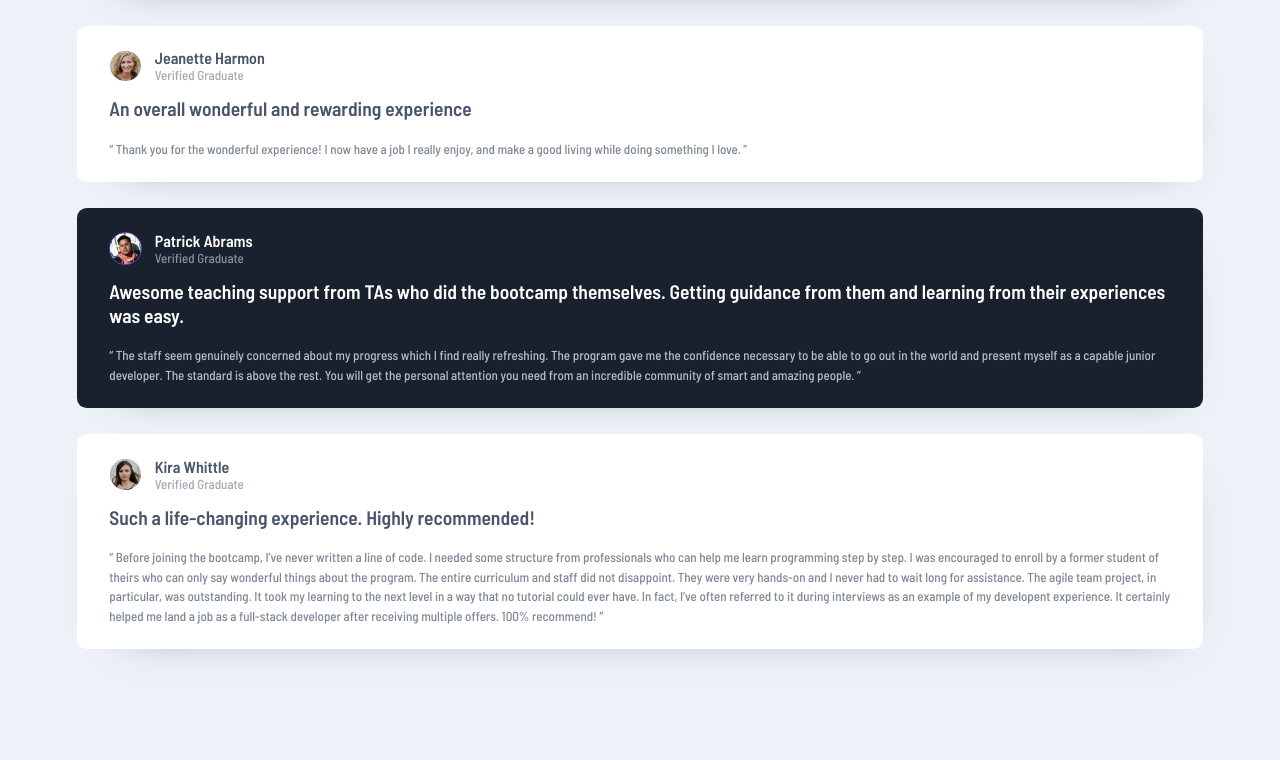
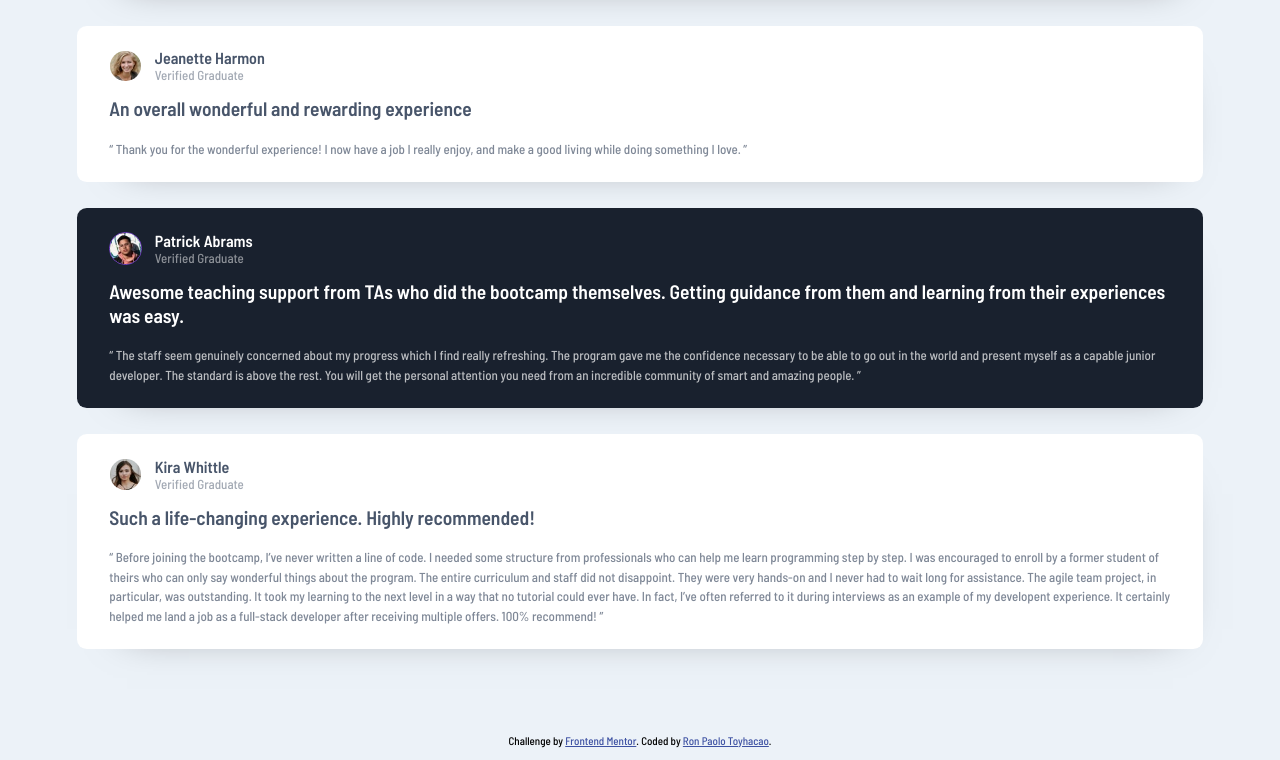
Before and after one commit to rontoyhacao/Testimonials-grid-section, a plain HTML site: page index.html in a window 1280 px wide. Shown: the part 474-1234 px from the top of the page. Before the commit the page ends 1195 px from the top, so only its background shows below. Drawn offline with Linux system fonts and the light colour scheme.

Commit message:
Footer added

```diff
--- a/assets/styles/scss/_footer.scss
+++ b/assets/styles/scss/_footer.scss
@@ -1,6 +1,7 @@
 .attribution {
     font-size: 11px;
     text-align: center;
+    padding: 1rem;
     a {
         color: hsl(228, 45%, 44%);
     }
--- a/index.html
+++ b/index.html
@@ -88,13 +88,14 @@
             100% recommend! ”</p>
         </div>
     </div>
+    <div class="attribution">
+      Challenge by <a href="https://www.frontendmentor.io?ref=challenge" target="_blank">Frontend Mentor</a>.
+      Coded by <a href="https://github.com/rontoyhacao" target="_blank">Ron Paolo Toyhacao</a>.
+    </div>
   </div>
 
 
   <!--
-  <div class="attribution">
-    Challenge by <a href="https://www.frontendmentor.io?ref=challenge" target="_blank">Frontend Mentor</a>.
-    Coded by <a href="#">Your Name Here</a>.
-  </div> -->
+   -->
 </body>
 </html>
```
Also changed, not shown: assets/styles/styles.css, 1 other file.
